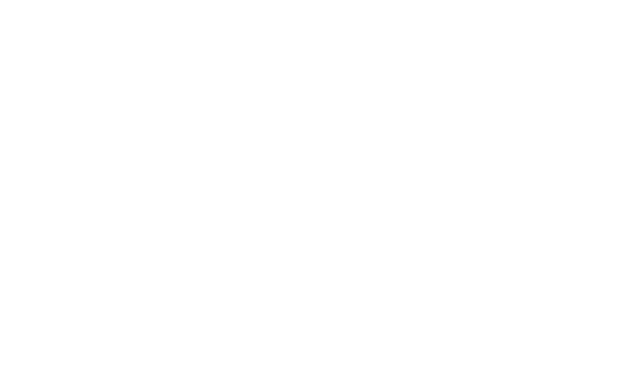
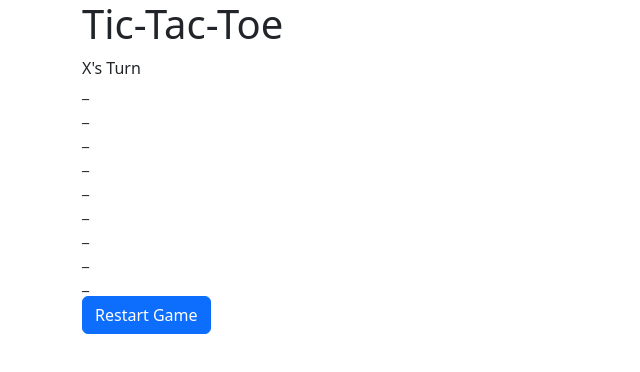
Before and after one commit to jamorford/ainc-tic-tac-toe, a website: page index.html in a window 1280 px wide. Shown: the whole page, without its empty margins (0-640 px from the left). Drawn offline with nearby package versions, Linux system fonts and the light colour scheme.

Commit message:
Game logic MVP

```diff
--- a/index.html
+++ b/index.html
@@ -9,6 +9,15 @@
   <link href="css/main.css" rel="stylesheet">
 </head>
 <body>
+  <div id="app">
+    <div class="container">
+      <div class="row justify-content-center">
+        <div id="temp" class="col">
+
+        </div>
+      </div>
+    </div>
+  </div>
   <script src="node_modules/bootstrap/dist/js/bootstrap.min.js"></script>
   <script src="js/main.js"></script>
 </body>
--- a/js/main.js
+++ b/js/main.js
@@ -0,0 +1,141 @@
+const STATE_ACTIVE = 0
+const STATE_FINISHED_WIN = 1
+const STATE_FINISHED_TIE = 2
+
+const winConditions = [
+  [0, 1, 2],
+  [3, 4, 5],
+  [6, 7, 8],
+  [0, 3, 6],
+  [1, 4, 7],
+  [2, 5, 8],
+  [0, 4, 8],
+  [2, 4, 6]
+]
+
+let data = {}
+let elements = {
+  board: {
+    board: createElement({
+      tag: 'div',
+      classes: ['board']
+    }),
+    tiles: new Array(9).fill(null).map((value, index) => {
+      return createElement({
+        tag: 'div',
+        classes: ['board-tile'],
+        events: {
+          click: e => tileClick(index, e)
+        }
+      });
+    })
+  },
+  header: {
+    title: createElement({
+      tag: 'h1',
+      textContent: 'Tic-Tac-Toe'
+    }),
+    description: createElement({
+      tag: 'div',
+      classes: ['header-description']
+    })
+  },
+  restartButton: createElement({
+    tag: 'div',
+    classes: ['button-restart', 'btn', 'btn-primary'],
+    textContent: 'Restart Game',
+    events: {
+      click: restartClick
+    }
+  })
+}
+
+function createElement({
+  tag = null,
+  classes = [],
+  parent = null,
+  events = {},
+  textContent = ''
+} = {}) {
+  // Create element
+  if (tag === null) return;
+  let element = document.createElement(tag);
+
+  // Add classes
+  classes.forEach(className => element.classList.add(className));
+
+  // Add event listeners
+  Object.keys(events).forEach(event => element.addEventListener(event, events[event]));
+
+  // Set textContent
+  element.textContent = textContent
+
+  // Append to parent element
+  if (parent !== null) parent.appendChild(element);
+
+  return element;
+}
+
+function renderUpdate() {
+  let textDescription = '';
+
+  switch(data.state) {
+    case STATE_ACTIVE:
+      textDescription = `${data.player}'s Turn`;
+      break;
+    case STATE_FINISHED_WIN:
+      textDescription = `${data.player} Wins!`;
+      break;
+    case STATE_FINISHED_TIE:
+      textDescription = 'Tie Game';
+      break;
+  }
+
+  elements.header.description.textContent = textDescription;
+}
+
+function tileClick(index, target) {
+  // Check whether this tile is occupied
+  if (data.board[index] !== null) return;
+
+  // Update State & DOM
+  data.board[index] = data.player;
+  target.textContent = data.player;
+
+  // Check for winner
+  // For each win condition, check whether the board matches the current player at every position in the win condition
+  if (winConditions.find(condition => condition.every(index => data.player === data.board[index])) !== undefined) {
+    data.state = STATE_FINISHED_WIN;
+  // Check if any moves remain by finding any open spaces
+  } else if (data.board.find(position => position === null) !== undefined) {
+    // Switch player
+    data.player = data.player === 'X' ? 'O' : 'X';
+  // Tie-game
+  } else {
+    data.state = STATE_FINISHED_TIE;
+  }
+
+  renderUpdate();
+}
+
+function restartClick() {
+  data.player = 'X';
+  data.board = new Array(9).fill(null);
+  data.state = STATE_ACTIVE;
+  elements.board.tiles.forEach(element => element.textContent = '_')
+
+  renderUpdate();
+}
+
+
+function renderInitial() {
+  let temp = document.getElementById('temp');
+  temp.appendChild(elements.header.title);
+  temp.appendChild(elements.header.description);
+  temp.appendChild(elements.board.board);
+  elements.board.tiles.forEach(element => elements.board.board.appendChild(element))
+  temp.appendChild(elements.restartButton);
+}
+
+renderInitial();
+restartClick();
```
